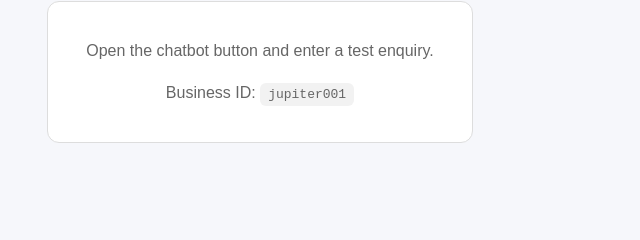
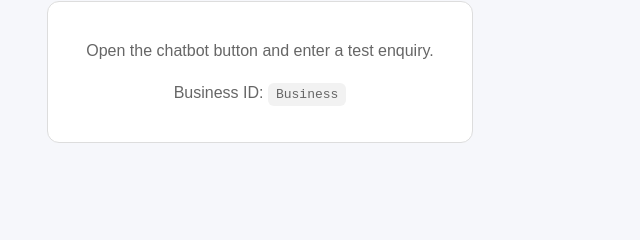
Before and after one commit to jupiterspcud-boop/ai-automation-saas, a website: page test-chatbot.html in a window 1280 px wide. Shown: the part 390-630 px from the top of the page, 380-1020 px from the left. Drawn offline with Linux system fonts and the light colour scheme.

Commit message:
Fix chatbot test page business ID

```diff
--- a/test-chatbot.html
+++ b/test-chatbot.html
@@ -19,10 +19,10 @@
     <p>This page is only for testing the AI chatbot and lead capture.</p>
     <div class="box">
       <p>Open the chatbot button and enter a test enquiry.</p>
-      <p>Business ID: <code>jupiter001</code></p>
+      <p>Business ID: <code>Business</code></p>
     </div>
   </main>
 
-  <script src="/widget.js" data-business-id="jupiter001"></script>
+  <script src="/widget.js" data-business-id="Business"></script>
 </body>
 </html>
```
